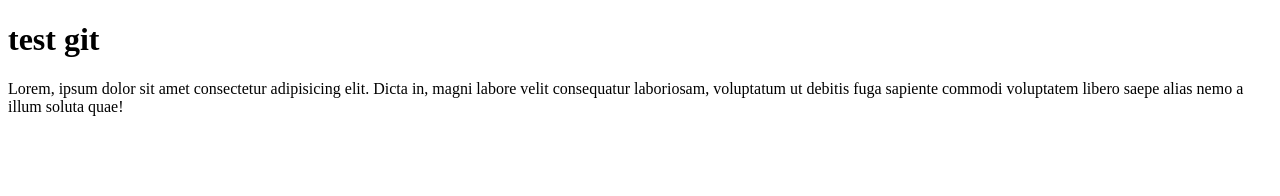
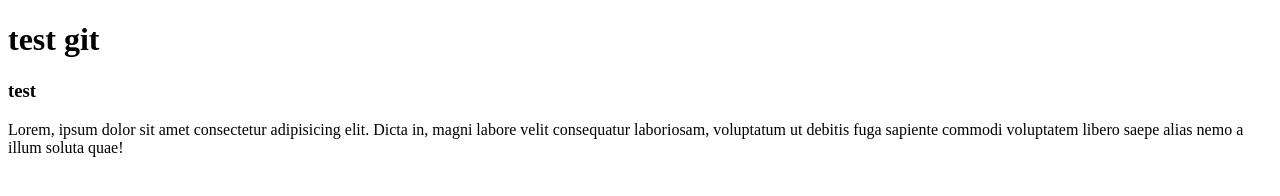
Before and after one commit to Johnson-Berisha/_moreGit, a plain HTML site: page index.html in a window 1280 px wide. Drawn offline with Linux system fonts and the light colour scheme.

Commit message:
hello commit

```diff
--- a/index.html
+++ b/index.html
@@ -7,6 +7,6 @@
 </head>
 <body>
     <h1>test git</h1>
-    <p>Lorem, ipsum dolor sit amet consectetur adipisicing elit. Dicta in, magni labore velit consequatur laboriosam, voluptatum ut debitis fuga sapiente commodi voluptatem libero saepe alias nemo a illum soluta quae!</p>
+    <h3>test</h3>    <p>Lorem, ipsum dolor sit amet consectetur adipisicing elit. Dicta in, magni labore velit consequatur laboriosam, voluptatum ut debitis fuga sapiente commodi voluptatem libero saepe alias nemo a illum soluta quae!</p>
 </body>
 </html>
```
